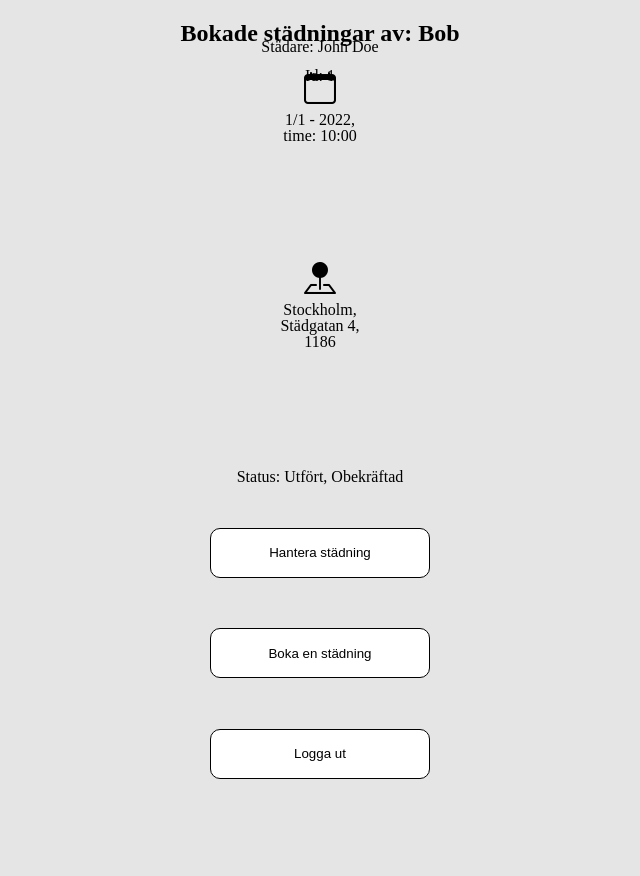
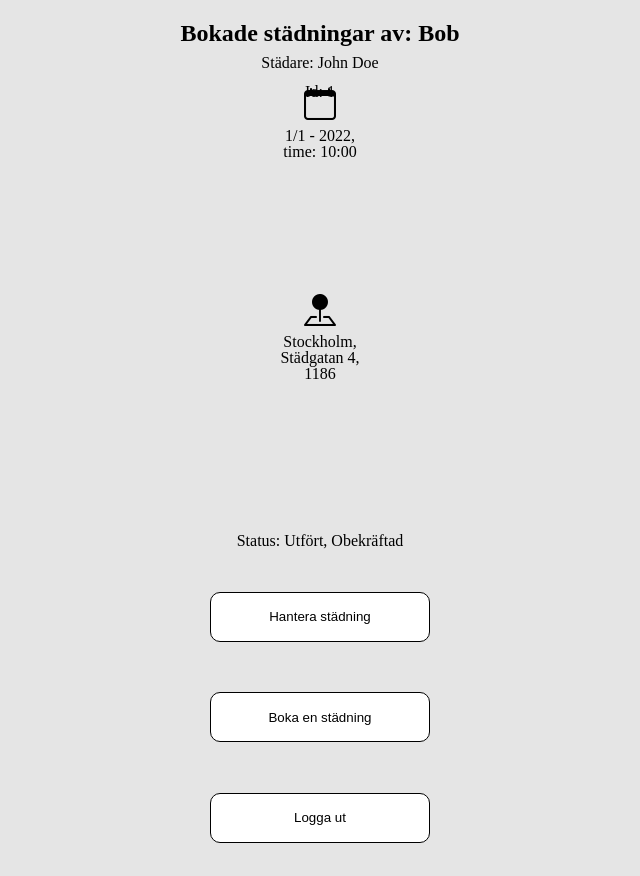
Before and after one commit to dennislundgren/MI-AGIL-ProluoBene, a website built with Parcel: page src/pages/bookings.html in a window 1280 px wide. Shown: the whole page, without its empty margins (320-960 px from the left). Before the commit the page ends 812 px from the top, so only its background shows below. Built offline with nearby package versions, Linux system fonts and the light colour scheme.

Commit message:
Fixed SCSS structure.

```diff
--- a/src/pages/bookings.html
+++ b/src/pages/bookings.html
@@ -15,7 +15,7 @@
     <div class="heading">
       <h2>Bokade städningar av: Bob</h2>
     </div>
-    <div>
+    <div class="infoCont">
       <p>Id: 1</p>
       <p class="cleaner">Städare: John Doe</p>
       <div class="time">
@@ -27,7 +27,7 @@
       <div class="location">
         <i class="bi bi-pin-map-fill"></i>
         <!-- <p>Stockholm,Städgatan 4, 1186</p> -->
-        <p class="this">Stockholm,</p>
+        <p>Stockholm,</p>
         <p>Städgatan 4,</p>
         <p>1186</p>
       </div>
--- a/src/scss/layouts/_bookings.scss
+++ b/src/scss/layouts/_bookings.scss
@@ -3,11 +3,14 @@
 .bookings {
   background-color: #e5e5e5;
   text-align: center;
+  .bi {
+    font-size: 32px;
+  }
+  .infoCont {
+    display: flex;
+    flex-direction: column;
     .cleaner {
       margin-top: -5%;
-  }
-  .bi {
-    font-size: 32px;
     }
     .time {
       line-height: 0%;
@@ -17,7 +20,11 @@
       line-height: 0%;
       margin-bottom: 10%;
     }
+  }
+
   .btnContainer {
+    display: flex;
+    flex-direction: column;
     .btn {
       background-color: white;
       border: 1px solid black;
```
Lines whose indentation alone changed are shown as unchanged.
